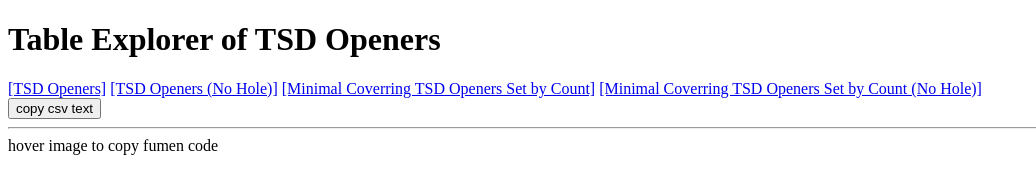
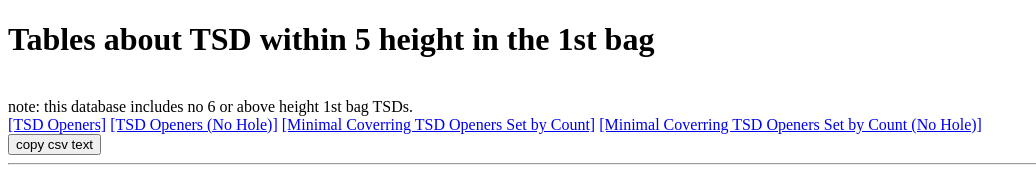
Before and after one commit to muqhc/tsd_html, a plain HTML site: page index.html in a window 1280 px wide. Shown: the top 172 px of the page, without its empty margins (0-1036 px from the left). Drawn offline with nearby package versions, Linux system fonts and the light colour scheme.

Commit message:
Update index.html

```diff
--- a/index.html
+++ b/index.html
@@ -34,10 +34,13 @@
     <script src="https://ajax.googleapis.com/ajax/libs/jquery/3.6.0/jquery.min.js"></script>
 </head>
 <body>
-    <h1>Table Explorer of TSD Openers</h1>
+    <h1>Tables about TSD within 5 height in the 1st bag</h1>
     <!--input type="file" id="csvFile" accept=".csv"-->
     <!-- <a id="mc_tsd_a">mc_tsd</a>
     <a id="mc_tsd_nohole_a">mc_tsd_nohole</a> -->
+    <br>
+    note: this database includes no 6 or above height 1st bag TSDs.
+    <br>
     <a href="nope" id="tsd_a">[TSD Openers]</a>
     <a href="nope" id="tsd_nohole_a">[TSD Openers (No Hole)]</a>
     <a href="nope" id="mc_tsd_resolved_a">[Minimal Coverring TSD Openers Set by Count]</a>
```
